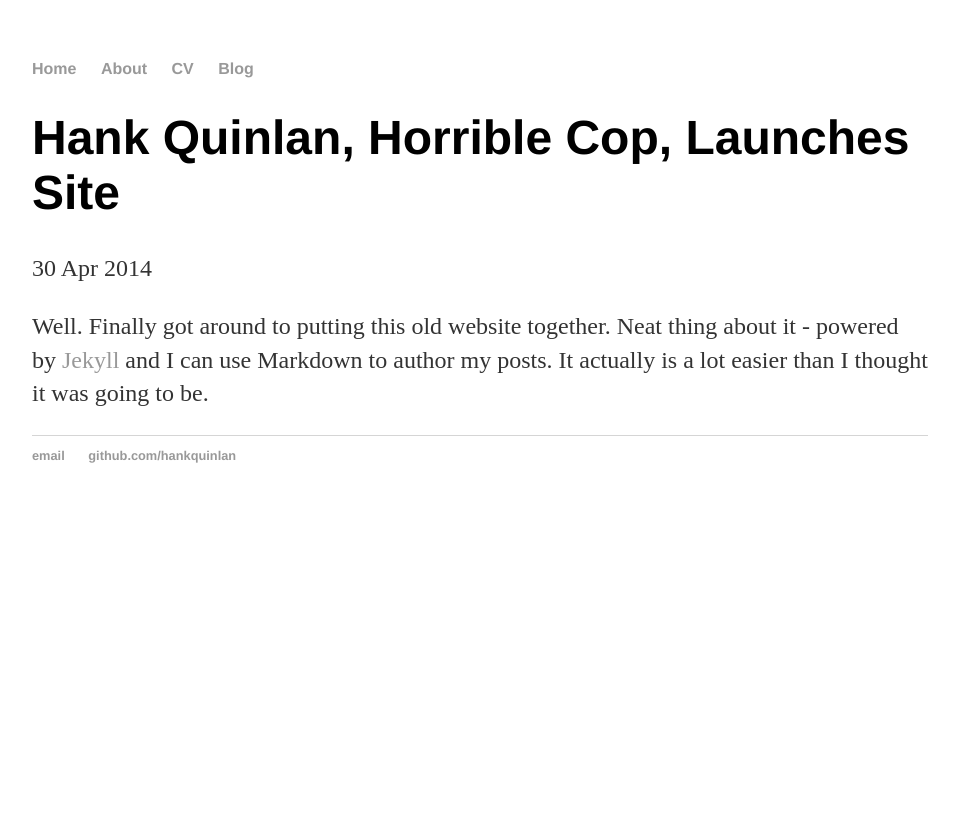
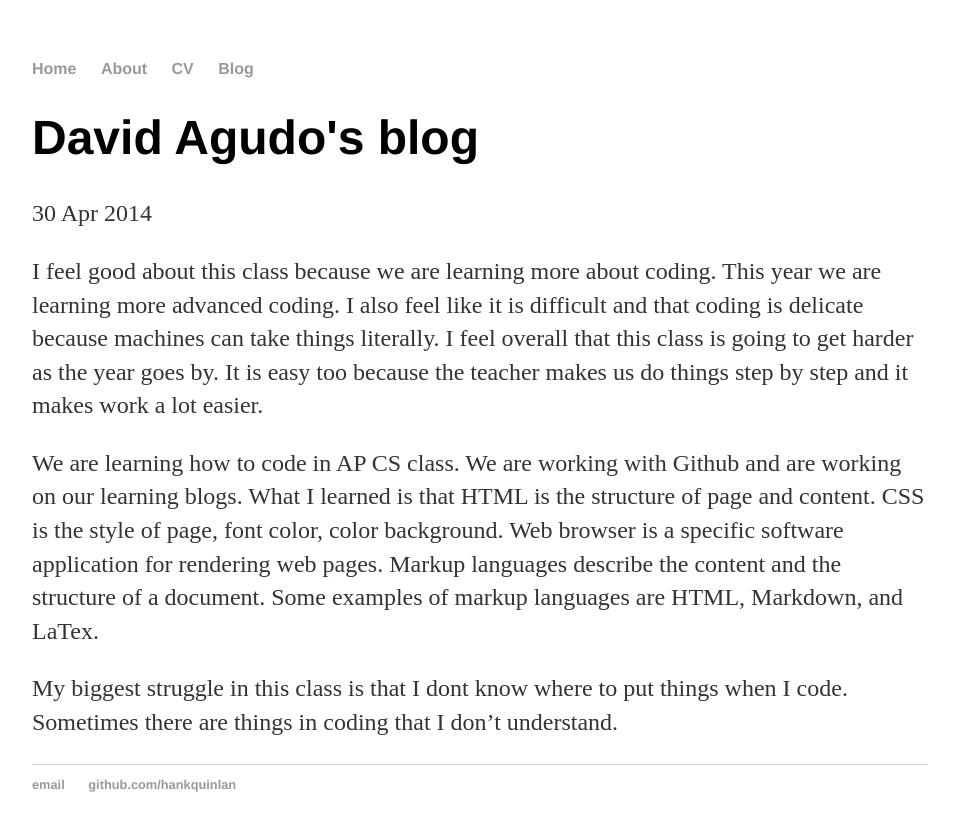
Before and after one commit to davida9441/davida9441.github.io, a Jekyll site: the page built from _posts/2014-04-30-hank-quinlan-site-launched.md, in a window 1280 px wide. Shown: the top 831 px of the page, without its empty margins (160-1119 px from the left). Built offline with Jekyll 4.4.1, drawn with Linux system fonts in a browser that asks for light colours.

Commit message:
Update 2014-04-30-hank-quinlan-site-launched.md

```diff
--- a/_posts/2014-04-30-hank-quinlan-site-launched.md
+++ b/_posts/2014-04-30-hank-quinlan-site-launched.md
@@ -1,7 +1,11 @@
 ---
 layout: post
-title: "Hank Quinlan, Horrible Cop, Launches Site"
+title: "David Agudo's blog"
 date: 2014-04-30
 ---
 
-Well. Finally got around to putting this old website together. Neat thing about it - powered by [Jekyll](http://jekyllrb.com) and I can use Markdown to author my posts. It actually is a lot easier than I thought it was going to be.
+I feel good about this class because we are learning more about coding. This year we are learning more advanced coding. I also feel like it is difficult and that coding is delicate because machines can take things literally. I feel overall that this class is going to get harder as the year goes by. It is easy too because the teacher makes us do things step by step and it makes work a lot easier.
+
+We are learning how to code in AP CS class. We are working with Github and are working on our learning blogs. What I learned is that HTML is the structure of page and content. CSS is the style of page, font color, color background. Web browser is a specific software application for rendering web pages. Markup languages describe the content and the structure of a document. Some examples of markup languages are HTML, Markdown, and LaTex.
+
+My biggest struggle in this class is that I dont know where to put things when I code. Sometimes there are things in coding that I don't understand.
```
